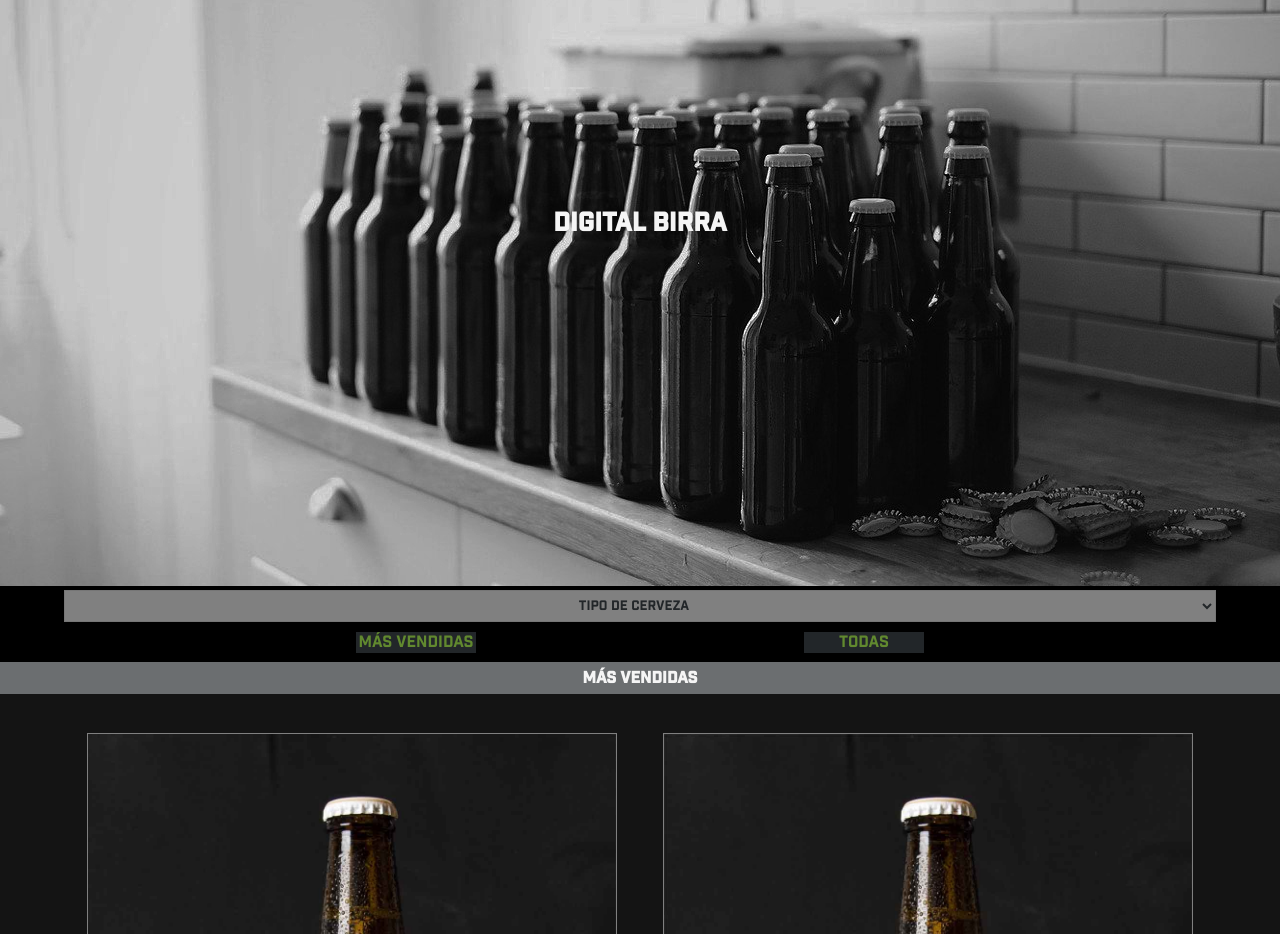
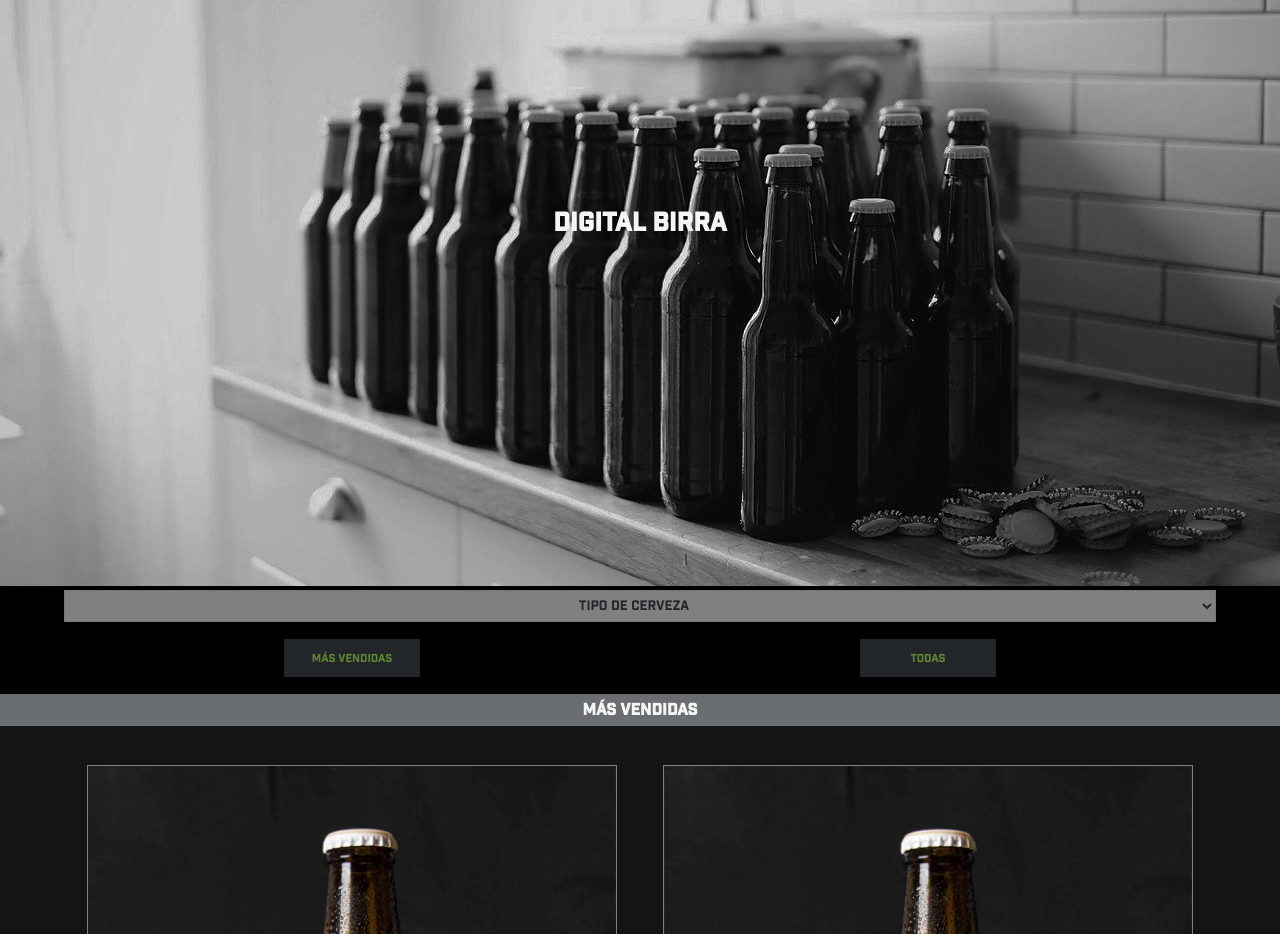
Before and after one commit to Moreko/grupo_4_digitalbirra, a PHP site: page /home.html in a window 1280 px wide. Shown: the part 121-1055 px from the top of the page. Run offline with PHP 8.4, Linux system fonts and the light colour scheme.

Commit message:
arreglo botones home

```diff
--- a/site/css/styles.css
+++ b/site/css/styles.css
@@ -264,15 +264,16 @@ fin de base */
     display: flex;
     align-items: center;
     justify-content: space-around;
-    width: 70%;
-    height: 5vh;
+    width: 90%;
+    height: 9vh;
 }
 
 .btn--vent{
     font-family: 'Industry';
-    font-size: 1rem;
-    width: 15vh;
+    font-size: .7rem;
+    width: 17vh;
     color: #61892F;
+    padding: 1%;
     background-color: #222629;
     border: none;
     cursor: pointer;
```
